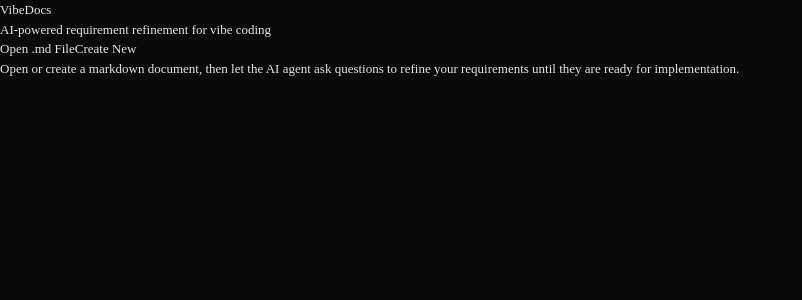
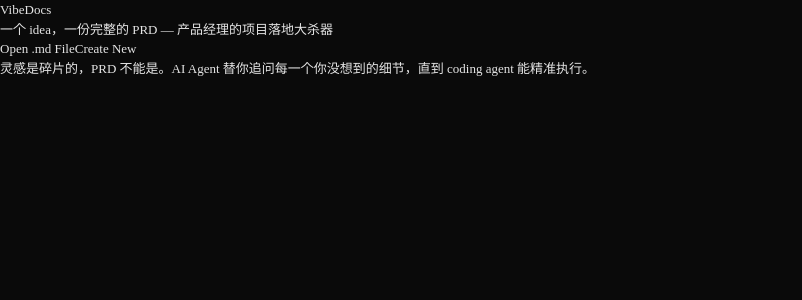
Before and after one commit to TsukimiTei/vibedocu, a React (Vite) app in the folder src/renderer/: page / in a window 1280 px wide. Shown: the top 300 px of the page, without its empty margins (0-802 px from the left). Built offline with nearby package versions, Linux system fonts and the light colour scheme.

Commit message:
Update value proposition copy across app and landing page
Co-Authored-By: Claude Opus 4.6 <noreply@anthropic.com>

```diff
--- a/src/renderer/src/components/OnboardingDialog.tsx
+++ b/src/renderer/src/components/OnboardingDialog.tsx
@@ -13,16 +13,16 @@ const steps = [
     content: (
       <div className="space-y-3 text-sm text-text-secondary leading-relaxed">
         <p className="text-base text-text-primary font-medium">
-          写需求文档，不再是你一个人的事。
+          一个 idea，一份完整的 PRD。
         </p>
         <p>
-          在 vibe coding 时代，我们用 AI 写代码。但 AI 写出好代码的前提是——你得给它一份足够详细的需求文档。
+          灵感是碎片的，PRD 不能是。在 vibe coding 时代，coding agent 需要一份足够详细的需求文档才能精准执行。
         </p>
         <p>
-          问题是，大多数人写需求时会遗漏关键细节：边界情况、技术约束、成功指标……这些缺失会直接导致 AI 生成的代码质量下降。
+          但大多数人写需求时会遗漏关键细节：边界情况、技术约束、成功指标……这些缺失直接导致 AI 生成的代码质量下降。
         </p>
         <p className="text-text-primary font-medium">
-          VibeDocs 通过 AI Agent 不断向你提问，帮你把需求文档打磨到"可以直接交给 coding agent"的程度。
+          VibeDocs 的 AI Agent 替你追问每一个你没想到的细节，直到文档详细到 coding agent 能精准执行。
         </p>
       </div>
     )
@@ -81,7 +81,7 @@ const steps = [
           </div>
         </div>
         <p className="text-text-primary font-medium mt-4">
-          现在，开始写下你的第一个想法吧。
+          产品经理的项目落地大杀器——现在，开始写下你的第一个想法吧。
         </p>
       </div>
     )
--- a/src/renderer/src/components/WelcomeScreen.tsx
+++ b/src/renderer/src/components/WelcomeScreen.tsx
@@ -17,7 +17,7 @@ export function WelcomeScreen({ onCreateNew }: WelcomeScreenProps) {
         <div className="mb-8">
           <h1 className="text-2xl font-bold text-text-primary mb-1">VibeDocs</h1>
           <p className="text-xs text-text-muted">
-            AI-powered requirement refinement for vibe coding
+            一个 idea，一份完整的 PRD — 产品经理的项目落地大杀器
           </p>
         </div>
 
@@ -65,8 +65,7 @@ export function WelcomeScreen({ onCreateNew }: WelcomeScreenProps) {
 
         <div className="mt-8 pt-4 border-t border-border">
           <p className="text-xs text-text-muted">
-            Open or create a markdown document, then let the AI agent ask questions to refine
-            your requirements until they are ready for implementation.
+            灵感是碎片的，PRD 不能是。AI Agent 替你追问每一个你没想到的细节，直到 coding agent 能精准执行。
           </p>
         </div>
       </div>
```
Also changed, not shown: 1 other file (tests, documents, lock files or other folders).
